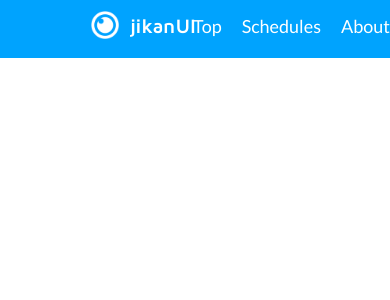
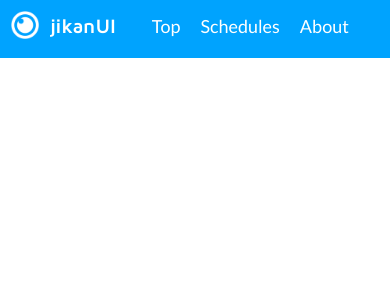
Before and after one commit to adammehdaoui/jikan-ui, a Next.js app: page / in a window 390 px wide. Shown: the top 300 px of the page. Built offline with nearby package versions, Linux system fonts and the light colour scheme.

Commit message:
fix: responsive layout

```diff
--- a/src/components/layout/header.tsx
+++ b/src/components/layout/header.tsx
@@ -3,8 +3,8 @@ import Brand from "../../components/brand/brand"
 
 export default function Header() {
   return (
-    <header className="flex bg-heaven-blue pb-2">
-      <div className="flex ml-20">
+    <div className="flex bg-heaven-blue pb-2">
+      <div className="flex flex-wrap sm:ml-20">
         <Link href="/">
           <Brand />
         </Link>
@@ -26,6 +26,6 @@ export default function Header() {
           </div>
         </div>
       </div>
-    </header>
+    </div>
   )
 }
```
